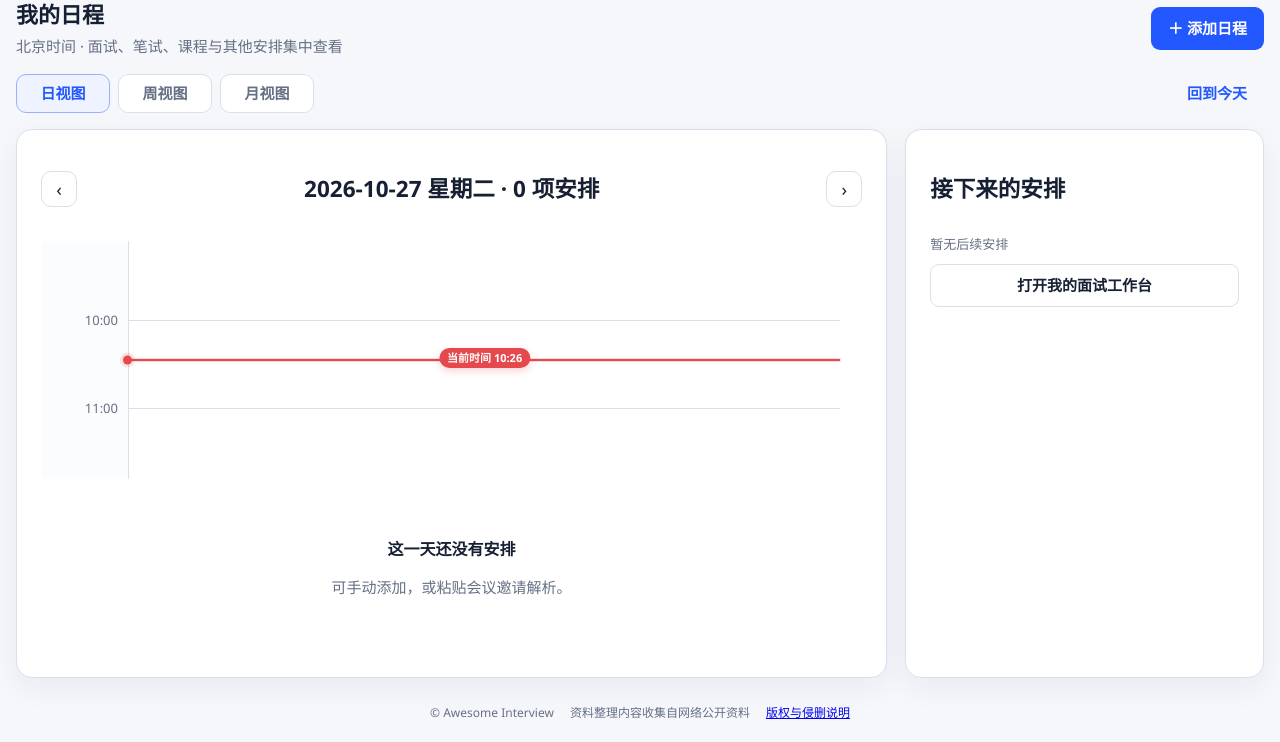
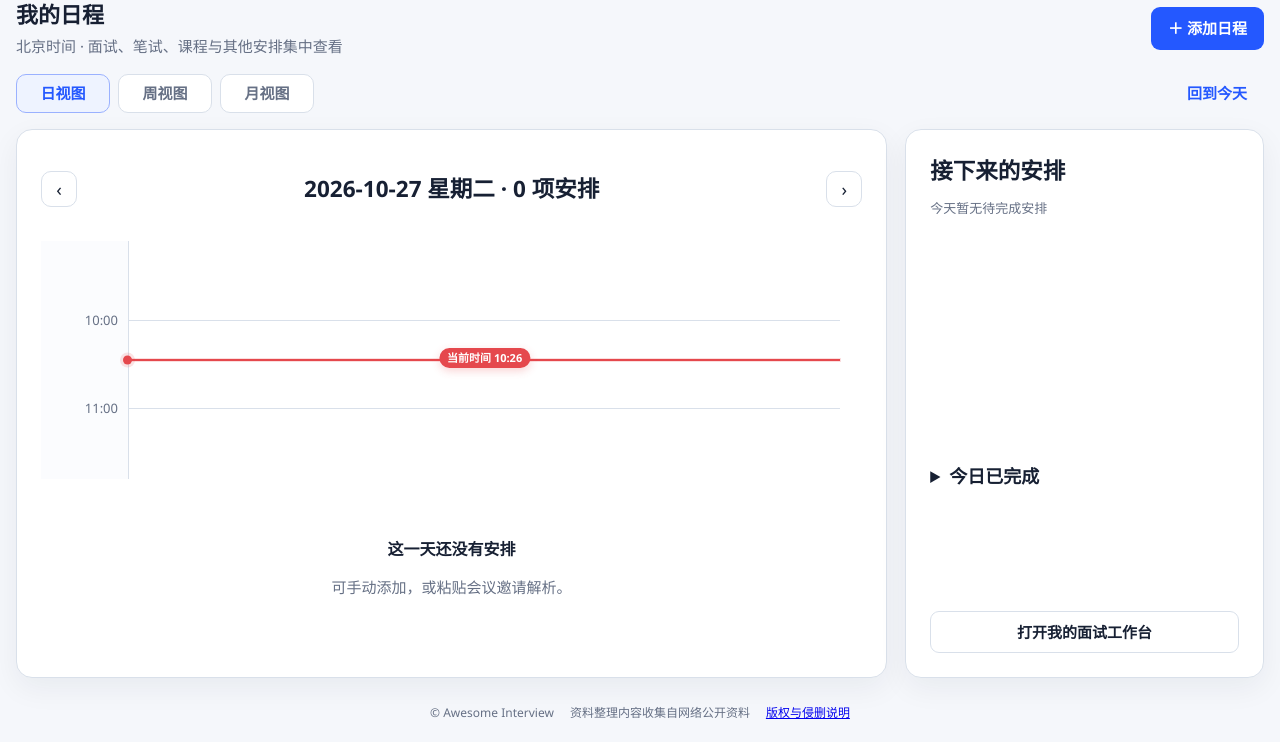
Before and after one commit to a-big-fish/awesome-interview, a FastAPI app: page /my-schedule in a window 1280 px wide. Shown: the part 58-800 px from the top of the page. Run offline with FastAPI, Linux system fonts and the light colour scheme; some libraries are stand-ins or nearby versions.

Commit message:
feat: track completed personal events in calendar

```diff
--- a/app/model/personal_event.py
+++ b/app/model/personal_event.py
@@ -35,6 +35,7 @@ class PersonalEvent(BaseModel):
     legacy_entry_id: str | None = None
     attachment_refs: list[str] = Field(default_factory=list)
     reminder_offsets_minutes: list[int] = Field(default_factory=list)
+    completed_at: datetime | None = None
     created_at: datetime = Field(default_factory=datetime.now)
     updated_at: datetime = Field(default_factory=datetime.now)
 
@@ -48,6 +49,8 @@ class PersonalEvent(BaseModel):
         self.end_at = ensure_timezone(self.end_at)
         self.created_at = ensure_timezone(self.created_at)
         self.updated_at = ensure_timezone(self.updated_at)
+        if self.completed_at is not None:
+            self.completed_at = ensure_timezone(self.completed_at)
         if self.end_at <= self.start_at:
             raise ValueError("结束时间必须晚于开始时间")
         if self.type != "interview" and self.resume_id:
--- a/app/static/css/style.css
+++ b/app/static/css/style.css
@@ -853,6 +853,24 @@ body.personal-navigation-loading .page-header::after { content: ''; position: ab
 .personal-upcoming { display: flex; flex-direction: column; gap: 10px; }
 .personal-upcoming-item { display: grid; gap: 4px; }
 .personal-upcoming-item span { font-size: 12px; color: var(--muted); }
+.personal-side-heading { display: flex; align-items: center; justify-content: space-between; gap: 10px; }
+.personal-side-heading h2 { margin: 0; }
+.personal-side-heading a { color: var(--primary); font-size: 13px; white-space: nowrap; }
+.personal-upcoming-section, .personal-completed-section { min-height: 0; }
+.personal-upcoming-section { display: flex; flex-direction: column; gap: 12px; }
+.personal-completed-section summary { cursor: pointer; font-size: 18px; font-weight: 700; }
+.personal-completed-section summary span { color: var(--muted); font-size: 13px; }
+.personal-completed-section[open] { display: flex; flex-direction: column; gap: 12px; }
+.personal-side-list { display: grid; align-content: start; gap: 8px; min-height: 0; max-height: calc(7 * 68px + 6 * 8px); overflow-y: auto; }
+.personal-side-list > .muted-text { margin: 0; }
+.personal-side-row { display: grid; grid-template-columns: minmax(0, 1fr) auto; align-items: stretch; gap: 8px; min-height: 68px; }
+.personal-side-row .personal-upcoming-item { min-width: 0; padding: 10px 12px; }
+.personal-side-row .personal-upcoming-item strong { overflow: hidden; text-overflow: ellipsis; white-space: nowrap; }
+.personal-side-row form { display: flex; align-items: stretch; }
+.personal-side-action { min-width: 54px; padding: 0 10px; border: 1px solid var(--border); border-radius: 9px; background: #fff; color: var(--primary); font: inherit; font-size: 13px; font-weight: 700; cursor: pointer; }
+.personal-side-action:hover { border-color: var(--primary); background: var(--primary-soft); }
+.personal-workspace-link { margin-top: auto; }
+.event-card.is-completed, .personal-event-card.is-completed, .personal-week-event.is-completed, .personal-period-event.is-completed, .personal-side-row.is-completed .personal-upcoming-item { filter: grayscale(1); opacity: .62; }
 .personal-form-page { max-width: 900px; margin: 0 auto; }
 .personal-invitation-form, .personal-event-form { display: grid; gap: 14px; margin-top: 20px; }
 .personal-type-selection { display: grid; gap: 6px; margin-top: 20px; }
@@ -2343,9 +2361,10 @@ body.page-wide.personal-scroll-page .page main {
     overflow-y: auto;
   }
 
-  .personal-dashboard-page .personal-upcoming {
-    overflow-y: auto;
-  }
+  .personal-dashboard-page .personal-upcoming { overflow: hidden; }
+  .personal-dashboard-page .personal-upcoming-section { flex: 0 1 60%; max-height: 60%; }
+  .personal-dashboard-page .personal-completed-section[open] { flex: 0 1 40%; max-height: 40%; }
+  .personal-dashboard-page .personal-side-list { overflow-y: auto; }
 }
 
 .my-interview-layout {
--- a/app/templates/personal_dashboard.html
+++ b/app/templates/personal_dashboard.html
@@ -28,10 +28,10 @@
         <div class="time-grid" data-now-grid data-calendar-date="{{ selected_date.isoformat() }}" data-time-zone="Asia/Shanghai" data-start-minute="{{ start_hour * 60 }}" data-end-minute="{{ end_hour * 60 }}" style="height: {{ grid_height }}px;">
           <div class="now-line" data-now-line {% if not show_now_line %}hidden{% endif %} style="top: {{ (now_minutes - start_hour * 60) / 60 * 88 }}px;"><span class="now-line-label">当前时间 {{ now_time }}</span></div>
           {% for item in entries %}
-          <a class="event-card type-{{ item.type }}" href="/my-schedule/events/{{ item.id }}"
+          <a class="event-card type-{{ item.type }}{% if item.completed_at %} is-completed{% endif %}" href="/my-schedule/events/{{ item.id }}"
              style="--start-min: {{ item.start_minutes }}; --duration: {{ item.duration_minutes }}; --column: {{ item.column }}; --columns: {{ item.columns }};">
             <div class="event-head"><span class="event-title">{{ item.title }}</span><span>{{ item.start_time.strftime('%H:%M') }}–{{ item.end_time.strftime('%H:%M') }}</span></div>
-            <div class="event-meta">{{ item.type_label }}{% if item.location_text %} · {{ item.location_text }}{% endif %}{% if item.continues_before %} · 从前一天延续{% endif %}{% if item.continues_after %} · 延续到次日{% endif %}</div>
+            <div class="event-meta">{{ item.type_label }}{% if item.completed_at %} · 已完成{% endif %}{% if item.location_text %} · {{ item.location_text }}{% endif %}{% if item.continues_before %} · 从前一天延续{% endif %}{% if item.continues_after %} · 延续到次日{% endif %}</div>
           </a>
           {% endfor %}
         </div>
@@ -39,10 +39,10 @@
     </div>
     <div class="personal-event-list{% if entries %} has-timeline-events{% endif %}">
     {% for item in entries %}
-      <a class="personal-event-card type-{{ item.type }}" href="/my-schedule/events/{{ item.id }}">
+      <a class="personal-event-card type-{{ item.type }}{% if item.completed_at %} is-completed{% endif %}" href="/my-schedule/events/{{ item.id }}">
         <span class="personal-type-pill">{{ item.type_label }}</span>
         <span class="personal-event-time">{{ item.start_time.strftime('%H:%M') }}–{{ item.end_time.strftime('%H:%M') }}</span>
-        <strong>{{ item.title }}</strong>
+        <strong>{{ item.title }}{% if item.completed_at %} · 已完成{% endif %}</strong>
         {% if item.location_text %}<span class="muted-text">{{ item.location_text }}</span>{% endif %}
       </a>
     {% else %}
@@ -66,11 +66,11 @@
             {% for day in calendar_days %}
             <div class="personal-week-day" data-calendar-date="{{ day.date.isoformat() }}">
               {% for item in day.week_segments %}
-              <a class="personal-week-event type-{{ item.type }}{% if item.continues_before %} continues-before{% endif %}{% if item.continues_after %} continues-after{% endif %}"
+              <a class="personal-week-event type-{{ item.type }}{% if item.completed_at %} is-completed{% endif %}{% if item.continues_before %} continues-before{% endif %}{% if item.continues_after %} continues-after{% endif %}"
                  href="/my-schedule/events/{{ item.id }}"
                  style="top: {{ item.start_minutes * 100 / 1440 }}%; height: {{ item.duration_minutes * 100 / 1440 }}%; left: calc({{ (item.column - 1) * 100 / item.columns }}% + 2px); width: calc({{ 100 / item.columns }}% - 4px);"
                  title="{{ item.title }} · {{ item.start_time.strftime('%m/%d %H:%M') }}–{{ item.end_time.strftime('%m/%d %H:%M') }}{% if item.continues_before %} · {{ '上周延续' if day.date.weekday() == 0 else '前一天延续' }}{% endif %}{% if item.continues_after %} · {{ '延续到下周' if day.date.weekday() == 6 else '延续到次日' }}{% endif %}">
-                <strong>{{ item.title }}{% if item.duration_minutes < 90 %}{% if item.continues_before %} ↖{% elif item.continues_after %} ↘{% endif %}{% endif %}</strong>
+                <strong>{% if item.completed_at %}✓ {% endif %}{{ item.title }}{% if item.duration_minutes < 90 %}{% if item.continues_before %} ↖{% elif item.continues_after %} ↘{% endif %}{% endif %}</strong>
                 {% if item.duration_minutes >= 90 %}
                   {% if item.continues_before %}<span class="personal-week-tail">↖ {{ '上周延续' if day.date.weekday() == 0 else '前一天延续' }}</span>{% else %}<span>{{ item.start_time.strftime('%H:%M') }}</span>{% endif %}
                   {% if item.continues_after %}<span class="personal-week-tail">{{ '延续到下周' if day.date.weekday() == 6 else '延续到次日' }} ↘</span>{% endif %}
@@ -95,7 +95,7 @@
           <a class="personal-period-date" href="/my-schedule?view=day&amp;date_value={{ day.date.isoformat() }}" aria-label="查看 {{ day.date.isoformat() }} 的日程">{{ day.date.strftime('%m/%d') if selected_view == 'week' or not day.in_month else day.date.day }}</a>
           <div class="personal-period-events">
             {% for item in day.entries[:3] %}
-            <a class="personal-period-event type-{{ item.type }}" href="/my-schedule/events/{{ item.id }}" title="{{ item.start_time.strftime('%H:%M') }} {{ item.title }}">{{ item.title }}</a>
+            <a class="personal-period-event type-{{ item.type }}{% if item.completed_at %} is-completed{% endif %}" href="/my-schedule/events/{{ item.id }}" title="{{ item.start_time.strftime('%H:%M') }} {{ item.title }}{% if item.completed_at %} · 已完成{% endif %}">{% if item.completed_at %}✓ {% endif %}{{ item.title }}</a>
             {% endfor %}
             {% if day.entries|length > 3 %}<span class="personal-period-more">另有 {{ day.entries|length - 3 }} 项</span>{% endif %}
           </div>
@@ -105,15 +105,51 @@
     </div>
     {% endif %}
   </section>
-  <aside class="card personal-upcoming">
-    <h2>接下来的安排</h2>
-    {% for item in upcoming %}
-      <a href="/my-schedule/events/{{ item.id }}" class="personal-upcoming-item">
-        <span>{{ item.start_time.strftime('%m-%d %H:%M') }} · {{ item.type_label }}</span>
-        <strong>{{ item.title }}</strong>
-      </a>
-    {% else %}<p class="muted-text">暂无后续安排</p>{% endfor %}
-    <a class="btn secondary" href="/my-schedule/interviews">打开我的面试工作台</a>
+  <aside class="card personal-upcoming" aria-label="日程任务">
+    <section class="personal-upcoming-section">
+      <div class="personal-side-heading">
+        <h2>接下来的安排</h2>
+        {% if show_all %}
+        <a href="/my-schedule?view={{ selected_view }}&amp;date_value={{ selected_date.isoformat() }}">收起</a>
+        {% elif upcoming_all|length > upcoming_today|length %}
+        <a href="/my-schedule?view={{ selected_view }}&amp;date_value={{ selected_date.isoformat() }}&amp;show_all=1">显示更多</a>
+        {% endif %}
+      </div>
+      <div class="personal-side-list" aria-label="{{ '所有后续安排' if show_all else '今天的安排' }}">
+        {% for item in (upcoming_all if show_all else upcoming_today) %}
+        <div class="personal-side-row">
+          <a href="/my-schedule/events/{{ item.id }}" class="personal-upcoming-item">
+            <span>{{ item.start_time.strftime('%m-%d %H:%M') }} · {{ item.type_label }}</span>
+            <strong>{{ item.title }}</strong>
+          </a>
+          <form action="/my-schedule/events/{{ item.id }}/completion" method="post">
+            {% if request.app.state.settings.app_mode == 'public_personal' %}<input type="hidden" name="csrf_token" value="{{ request.state.csrf_token }}">{% endif %}
+            <input type="hidden" name="completed" value="true"><input type="hidden" name="view" value="{{ selected_view }}"><input type="hidden" name="date_value" value="{{ selected_date.isoformat() }}"><input type="hidden" name="show_all" value="{{ '1' if show_all else '0' }}">
+            <button type="submit" class="personal-side-action">完成</button>
+          </form>
+        </div>
+        {% else %}<p class="muted-text">{{ '暂无后续安排' if show_all else '今天暂无待完成安排' }}</p>{% endfor %}
+      </div>
+    </section>
+    <details class="personal-completed-section" {% if completed_today %}open{% endif %}>
+      <summary>今日已完成{% if completed_today %} <span>{{ completed_today|length }}</span>{% endif %}</summary>
+      <div class="personal-side-list" aria-label="今天完成的安排">
+        {% for item in completed_today %}
+        <div class="personal-side-row is-completed">
+          <a href="/my-schedule/events/{{ item.id }}" class="personal-upcoming-item">
+            <span>{{ item.start_time.strftime('%m-%d %H:%M') }} · {{ item.type_label }}</span>
+            <strong>{{ item.title }}</strong>
+          </a>
+          <form action="/my-schedule/events/{{ item.id }}/completion" method="post">
+            {% if request.app.state.settings.app_mode == 'public_personal' %}<input type="hidden" name="csrf_token" value="{{ request.state.csrf_token }}">{% endif %}
+            <input type="hidden" name="completed" value="false"><input type="hidden" name="view" value="{{ selected_view }}"><input type="hidden" name="date_value" value="{{ selected_date.isoformat() }}"><input type="hidden" name="show_all" value="{{ '1' if show_all else '0' }}">
+            <button type="submit" class="personal-side-action">恢复</button>
+          </form>
+        </div>
+        {% else %}<p class="muted-text">今天还没有完成的安排</p>{% endfor %}
+      </div>
+    </details>
+    <a class="btn secondary personal-workspace-link" href="/my-schedule/interviews">打开我的面试工作台</a>
   </aside>
 </div>
 {% endblock %}
```
Also changed, not shown: app/controller/personal_schedule_controller.py (+43 -3 lines), app/service/personal_schedule_service.py (+12 -0 lines), tests/test_personal_schedule_pages.py (+68 -0 lines), tests/test_public_multiuser.py (+24 -0 lines).
